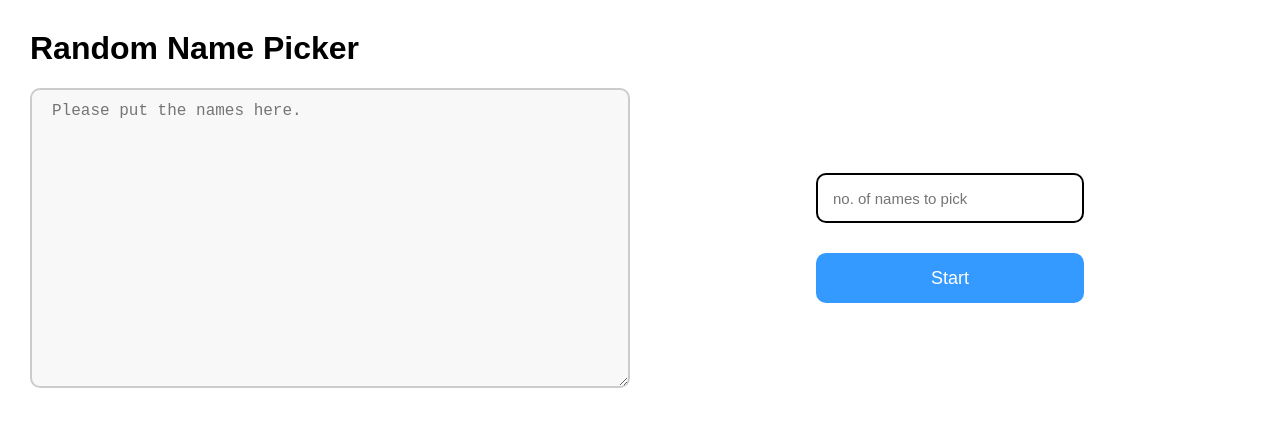
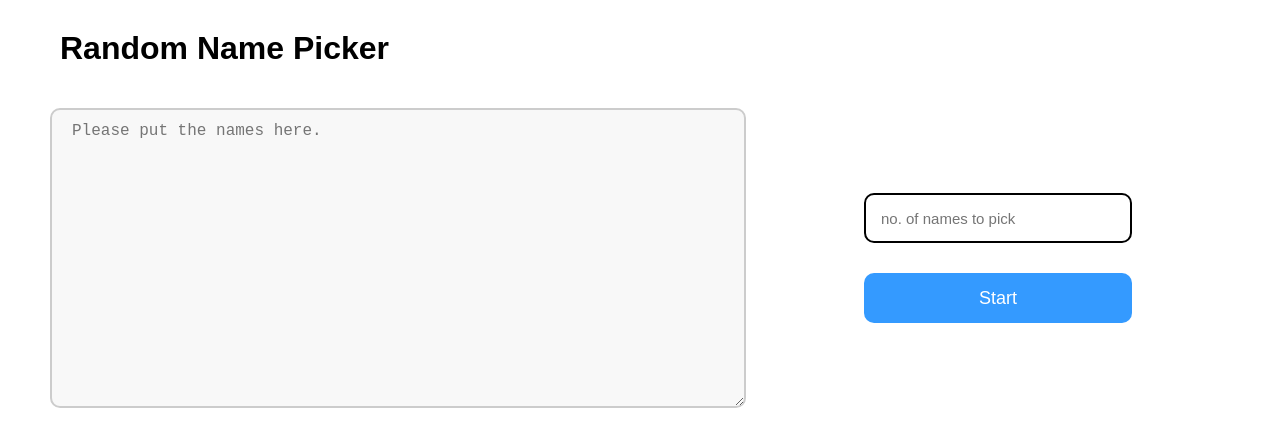
Before and after one commit to dizzyryan/ryanc.wtf, a Jekyll site: the page files/proj-name-picker/proj-random-name-picker.html, which Jekyll copies as it is, in a window 1280 px wide. Shown: the top 447 px of the page. Built offline with Jekyll 4.4.1, drawn with Linux system fonts in a browser that asks for light colours.

Commit message:
proj.update

```diff
--- a/files/proj-name-picker/proj-random-name-picker.css
+++ b/files/proj-name-picker/proj-random-name-picker.css
@@ -13,6 +13,10 @@ body {
   margin: 30px 30px;
 }
 
+.heading-name {
+  padding-left: 30px;
+}
+
 .input-name {
   width: auto;
   height: 300px;
@@ -26,9 +30,10 @@ body {
 
 .display-input-menu {
   display: grid;
-  grid-template-columns: 1fr 1fr;
+  grid-template-columns: 1.5fr 1fr;
   grid-column-gap: 20px;
   align-items: center;
+  padding: 20px;
 }
 
 .menu-right-section {
--- a/files/proj-name-picker/proj-random-name-picker.html
+++ b/files/proj-name-picker/proj-random-name-picker.html
@@ -16,7 +16,7 @@ THE SOFTWARE IS PROVIDED “AS IS”, WITHOUT WARRANTY OF ANY KIND, EXPRESS OR I
   </head>
 
   <body>
-    <h1>Random Name Picker</h1>
+    <h1 class="heading-name">Random Name Picker</h1>
 
     <div class="display-input-menu">
       <textarea
```
